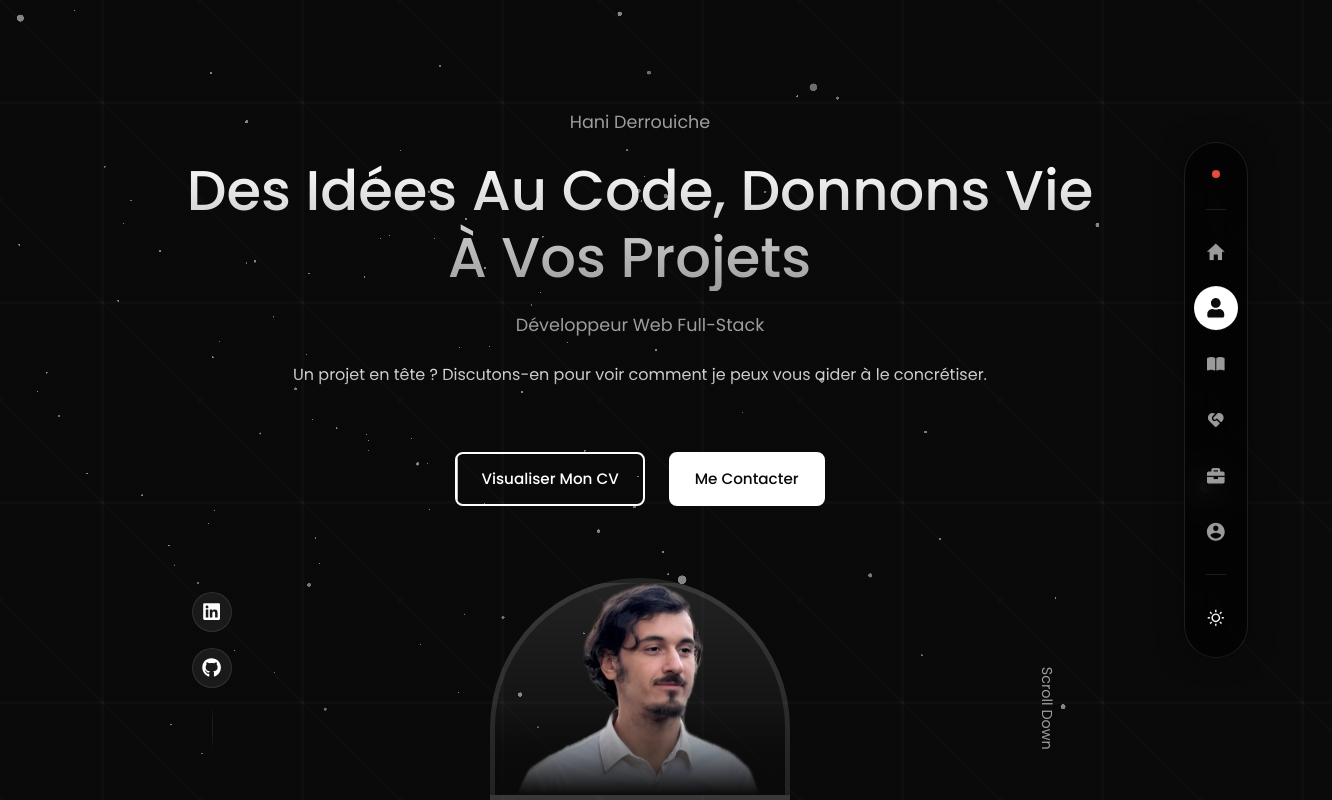
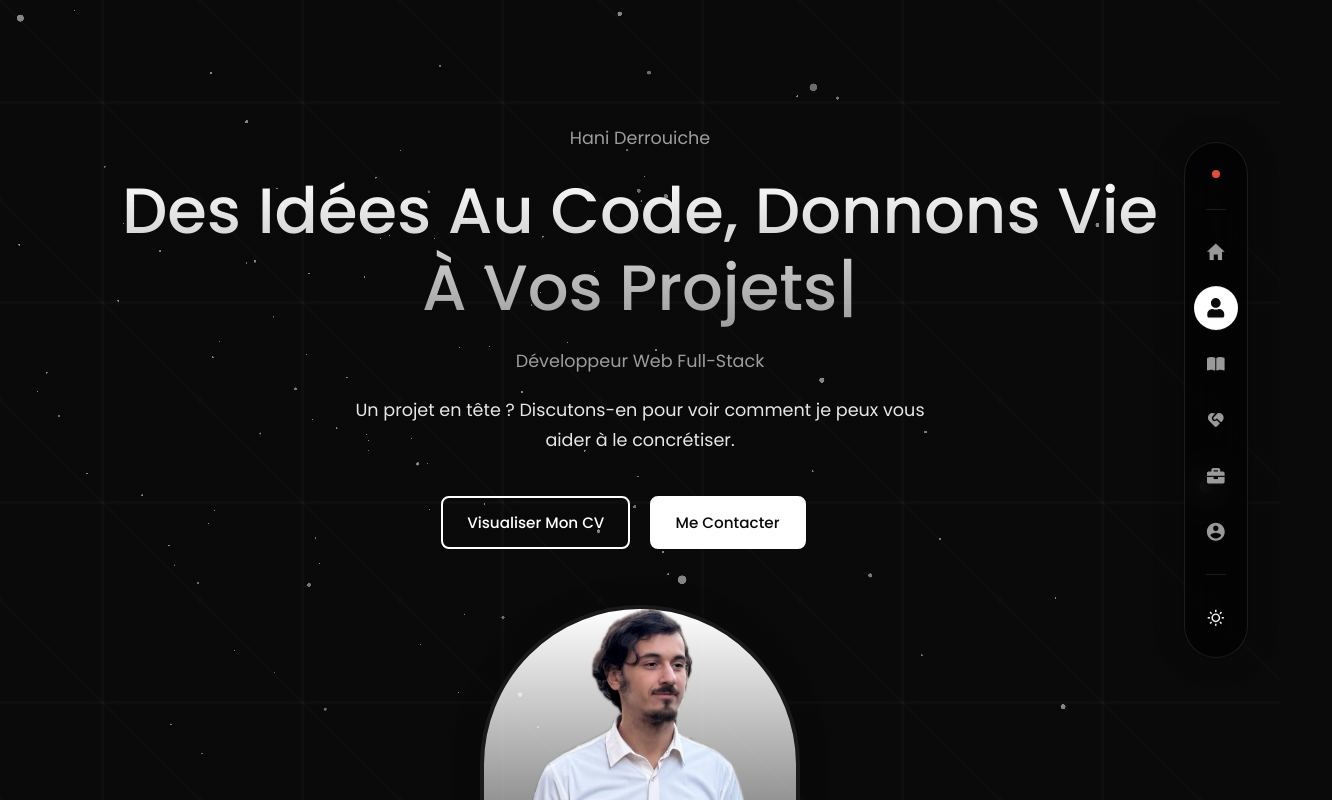
Before and after one commit to Hani19000/Portfolio-Hani, a React (Vite) app in the folder frontend/: page / in a window 1280 px wide. Shown: the top 800 px of the page, 1332 px wide, since content can reach past the window. Built offline with nearby package versions, Linux system fonts and the light colour scheme; no server answers.

Commit message:
add particales react bits

```diff
--- a/frontend/src/components/header/HeaderImage.tsx
+++ b/frontend/src/components/header/HeaderImage.tsx
@@ -12,7 +12,7 @@ const HeaderImage: React.FC<HeaderImageProps> = ({ src, alt = "Profile" }) => (
       alt={alt}
       width="400"
       height="500"
-      loading="lazy"
+      loading="eager"
       decoding="async"
     />
   </div>
--- a/frontend/src/styles/about.css
+++ b/frontend/src/styles/about.css
@@ -1,17 +1,25 @@
 /* ================= ABOUT ================= */
+
 .about__container {
   display: grid;
   grid-template-columns: 35% 50%;
   gap: 15%;
   align-items: flex-start;
 }
-
+.about__content {
+  max-width: 900px;
+}
 /*============== IMAGE PROFIL ==============*/
 .about__me {
   width: 100%;
   aspect-ratio: 1/1;
   border-radius: 2rem;
-  background: transparent;
+  background: linear-gradient(
+    45deg,
+    transparent,
+    var(--color-primary-variant),
+    transparent
+  );
   display: grid;
   place-items: center;
   transition: var(--transition);
@@ -70,8 +78,9 @@
 /*============== CARTES & TIMELINE (Blocs) ==============*/
 .about__cards {
   display: grid;
-  grid-template-columns: repeat(3, 1fr);
+  grid-template-columns: repeat(auto-fit, minmax(220px, 1fr));
   gap: 1.5rem;
+  max-width: 800px;
 }
 
 .about__card,
@@ -82,7 +91,7 @@
 }
 
 .about__card {
-  padding: 2rem 1rem;
+  padding: 1.6rem 1.2rem;
   border-radius: 1rem;
   text-align: center;
 }
@@ -247,8 +256,8 @@
 
 @media screen and (max-width: 600px) {
   .about__me {
-    width: 85%;
-    padding: 1rem;
+    width: 100%;
+    margin-bottom: 2rem;
   }
   .about__me-image {
     width: calc(100%);
@@ -258,14 +267,21 @@
   .about__cards {
     grid-template-columns: 1fr;
     gap: 1rem;
+    max-width: 360px;
+    margin: 0 auto;
   }
+
+  .about__card {
+    padding: 1.3rem 1rem;
+  }
+
+  .about__content p {
+    font-size: 0.9rem;
+    margin: 1.5rem 0 2rem;
+  }
+
   .about__timeline {
     padding: 1.5rem;
-  }
-  .about__timeline-container {
-    padding-left: 1.5rem;
-  }
-  .about__timeline-dot {
-    left: -1.85rem;
+    max-width: 100%;
   }
 }
--- a/frontend/src/styles/experience.css
+++ b/frontend/src/styles/experience.css
@@ -1,27 +1,26 @@
+/* ================= EXPERIENCE ================= */
 .experience__container {
   display: grid;
-  grid-template-columns: 1fr 1fr 1fr;
+  grid-template-columns: repeat(auto-fit, minmax(300px, 1fr));
   gap: 2rem;
-  position: relative;
+  justify-content: center; /* Centre les éléments si la ligne n'est pas pleine */
 }
 
 .experience__container > div {
   background: var(--color-bg-variant);
-  padding: 2.4rem 5rem;
+  padding: 2.4rem;
   border-radius: 2rem;
   border: 1px solid transparent;
   transition: var(--transition);
 }
 
 .experience__container > div:hover {
-  background: rgba(255, 255, 255, 0.02);
+  background: transparent;
   border-color: var(--color-primary-variant);
-  cursor: default;
-  transform: translateY(-10px);
-  box-shadow: 0 20px 40px rgba(0, 0, 0, 0.6);
+  transform: translateY(-5px);
 }
 
-.experience__container > div h3 {
+.experience__container h3 {
   text-align: center;
   margin-bottom: 2rem;
   color: var(--color-primary);
@@ -34,131 +33,36 @@
 }
 
 .experience__details {
-  display: grid;
-  row-gap: 0.5rem;
+  display: flex;
+  gap: 1rem;
 }
 
-/* ========== PARTICULES ========== */
-.particles {
-  position: absolute;
-  inset: 0;
-  overflow: hidden;
-  pointer-events: none;
-}
+/* ======== MEDIA QUERIES ======== */
+@media screen and (max-width: 1024px) {
+  .experience__container {
+    grid-template-columns: repeat(2, minmax(260px, 1fr));
+  }
 
-.particle {
-  position: absolute;
-  width: 4px;
-  transform: translateY(20px);
-  will-change: transform;
-  background: var(--color-primary);
-  border-radius: 50%;
-  opacity: 0;
-  animation: float-particle 10s infinite;
-  box-shadow: 0 0 10px var(--color-primary);
-}
-
-@keyframes float-particle {
-  0% {
-    opacity: 0;
-    transform: translateY(100vh) translateX(0);
-  }
-  10% {
-    opacity: 0.8;
-  }
-  90% {
-    opacity: 0.8;
-  }
-  100% {
-    opacity: 0;
-    transform: translateY(-100px) translateX(100px);
+  .experience__container > div:nth-child(3) {
+    grid-column: 1 / -1;
+    max-width: 500px;
+    margin: 0 auto;
   }
 }
 
-/* ======== MEDIA QUERIES (MEDIUM DEVICES - Tablettes) ======== */
-@media screen and (max-width: 1024px) {
+@media screen and (max-width: 600px) {
   .experience__container {
-    grid-template-columns: 1fr; /* Les blocs Frontend et Backend s'empilent */
-    gap: 2rem;
-  }
-
-  .experience__container > div {
-    width: 80%;
-    margin: 0 auto;
-    padding: 2rem;
-  }
-
-  .experience__content {
-    padding: 1rem;
-  }
-}
-
-/* ======== MEDIA QUERIES (SMALL DEVICES - Mobiles) ======== */
-@media screen and (max-width: 768px) {
-  .experience__container {
+    grid-template-columns: 1fr; /* 1 seule colonne sur mobile */
+    width: 100%;
     gap: 1.5rem;
-  }
-
-  .experience__container > div {
-    width: 100%;
-    padding: 2rem 1.5rem;
-  }
-
-  .experience__container > div h3 {
-    margin-bottom: 2rem;
-    font-size: 1.2rem;
   }
 
   .experience__content {
     grid-template-columns: 1fr 1fr;
-    gap: 1.5rem;
-    row-gap: 2rem;
+    gap: 1rem;
   }
 
-  .experience__details {
-    padding: 0.3rem;
-  }
-
-  .experience__details div h4 {
-    font-size: 0.95rem;
-  }
-
-  .experience__details div small {
-    font-size: 0.8rem;
+  .experience__container > div {
+    padding: 1.5rem; /* Réduction du padding mobile */
   }
 }
-
-@media screen and (max-width: 480px) {
-  .experience__container > div {
-    padding: 1.5rem 1rem;
-  }
-
-  .experience__container > div h3 {
-    font-size: 1.1rem;
-    margin-bottom: 1.5rem;
-  }
-
-  .experience__content {
-    grid-template-columns: 1fr 1fr;
-    gap: 1.2rem;
-  }
-
-  .experience__details {
-    gap: 0.8rem;
-  }
-
-  .experience__details-icon {
-    font-size: 1rem;
-  }
-
-  .experience__details div h4 {
-    font-size: 0.9rem;
-  }
-
-  .experience__details div small {
-    font-size: 0.75rem;
-  }
-  .experience__devops {
-    height: 50vh;
-  }
-}
--- a/frontend/src/styles/header.css
+++ b/frontend/src/styles/header.css
@@ -1,12 +1,17 @@
 /* ================= HEADER ================= */
 header {
-  height: 100vh;
-  padding-top: 7rem;
-  overflow: visible;
-  position: relative;
+  min-height: 100vh;
+  height: auto;
+  padding-top: clamp(8rem, 15vh, 12rem);
+  padding-bottom: clamp(3rem, 6vh, 6rem);
+  display: flex;
+  align-items: center;
+  justify-content: center;
+  overflow: hidden;
 }
 
 .header__container {
+  width: var(--container-width-lg);
   height: 100%;
   display: flex;
   flex-direction: column;
@@ -21,11 +26,11 @@ header {
 .header__container h5 {
   font-weight: 400;
   color: var(--color-light);
-  font-size: clamp(0.9rem, 2vw, 1.1rem);
+  font-size: clamp(0.9rem, 1.5vw, 1.1rem);
 }
 
 .header__container h1 {
-  font-size: clamp(2rem, 5vw, 3.5rem);
+  font-size: clamp(2.2rem, 6vw, 4rem);
   color: var(--color-white);
   background: linear-gradient(
     to bottom,
@@ -35,34 +40,34 @@ header {
   -webkit-background-clip: text;
   background-clip: text;
   -webkit-text-fill-color: transparent;
+  line-height: 1.2;
 }
+
 .header__container p {
-  font-size: clamp(0.5rem, 3vw);
+  max-width: 600px;
+  margin: 0 auto;
+  font-size: clamp(0.9rem, 2vw, 1.1rem);
   color: var(--color-white);
-  background: linear-gradient(
-    to bottom,
-    var(--color-white),
-    var(--color-light)
-  );
-  -webkit-background-clip: text;
-  background-clip: text;
-  -webkit-text-fill-color: transparent;
+  opacity: 0.9;
 }
+
 /*============== CTA & SOCIALS ==============*/
 .cta {
-  display: flex;
-  gap: 1.5rem;
+  display: grid;
+  gap: 1.2rem;
+  grid-template-columns: repeat(2, 1fr);
   justify-content: center;
   align-items: center;
-  margin-top: 2.5rem;
+  margin-top: 1rem;
 }
 
 .header__socials {
   position: absolute;
-  left: 2rem;
+  left: 0;
   bottom: 3rem;
   display: flex;
   flex-direction: column;
+  align-items: center;
   gap: 1rem;
   z-index: 3;
 }
@@ -71,13 +76,13 @@ header {
   display: flex;
   align-items: center;
   justify-content: center;
-  width: 40px;
-  height: 40px;
+  width: 35px;
+  height: 35px;
   border-radius: 50%;
   background: var(--color-bg-variant);
   border: 1px solid var(--border-color);
   color: var(--color-primary);
-  font-size: 1.2rem;
+  font-size: 1rem;
   transition: var(--transition);
   backdrop-filter: blur(5px);
 }
@@ -85,165 +90,197 @@ header {
 .header__socials a:hover {
   background: var(--color-primary);
   color: var(--color-bg);
-  transform: scale(1.1);
-  box-shadow: 0 0 20px rgba(255, 255, 255, 0.15);
+  transform: translateY(-3px);
 }
 
 .header__socials::after {
   content: "";
   width: 1px;
-  height: 3rem;
-  background: linear-gradient(transparent, var(--border-color), transparent);
-  align-self: center;
+  height: 2rem;
+  background: var(--color-primary);
 }
 
 /*============== IMAGE ADAPTATIVE ==============*/
 .me {
-  width: clamp(300px, 30%, 400px);
-  aspect-ratio: 1/1.7;
-  background: linear-gradient(var(--border-color), transparent);
-  border-radius: 13rem 13rem 0 0;
-  margin-top: 3rem;
+  width: clamp(280px, 25vw, 400px);
+  aspect-ratio: 1 / 1.4;
+  background: linear-gradient(var(--color-primary), transparent);
+  border-radius: 15rem 15rem 0 0;
+  margin-top: 2rem;
   overflow: hidden;
   display: flex;
   align-items: flex-end;
   justify-content: center;
   position: relative;
-  border: 5px solid var(--border-color);
-}
-
-.me::before {
-  content: "";
-  position: absolute;
-  inset: 0;
-  background: linear-gradient(180deg, transparent 60%, var(--color-bg));
-  z-index: 1;
+  border: 4px solid var(--color-bg-variant);
+  box-shadow: 0 0 30px rgba(0, 0, 0, 0.2);
 }
 
 .me img {
-  width: 100%;
-  height: 100%;
+  width: 78%;
   object-fit: cover;
   filter: grayscale(0%);
-  transition:
-    filter 400ms ease,
-    transform 300ms ease;
-  object-position: center top;
+  transition: var(--transition);
 }
 
-.me:hover img,
-.me:active img {
+.me:hover img {
   filter: grayscale(100%);
-  transform: scale(1.02);
-}
-
-/* Inversion Grayscale Light Mode */
-.light-mode .me img {
-  filter: grayscale(100%);
-}
-.light-mode .me:hover img,
-.light-mode .me:active img {
-  filter: grayscale(0%);
+  transform: scale(1.05);
 }
 
 /*============== SCROLL & STATS ==============*/
 .scroll__down {
   position: absolute;
-  right: 2rem;
+  right: -1rem;
   bottom: 5rem;
-  font-size: 0.9rem;
+  font-size: 0.85rem;
   transform: rotate(90deg);
-  color: var(--color-light);
-  display: flex;
-  align-items: center;
-  gap: 0.5rem;
-  transition: var(--transition);
-  z-index: 3;
-}
-
-.scroll__down:hover {
   color: var(--color-primary);
-  transform: rotate(90deg) translateX(5px);
+  font-weight: 300;
 }
 
 .header__stats {
   display: flex;
-  gap: 3rem;
-  margin: 2rem 0;
+  gap: clamp(1rem, 3vw, 3rem);
+  margin-top: 2rem;
   justify-content: center;
+  flex-wrap: wrap;
 }
 
 .stat {
   text-align: center;
-  padding: 1rem 1.5rem;
+  padding: 0.8rem 1.2rem;
   background: var(--color-bg-variant);
   border-radius: 1rem;
   border: 1px solid var(--border-color);
-  transition: var(--transition);
-  backdrop-filter: blur(10px);
+  min-width: 120px;
 }
 
 .stat h3 {
-  font-size: 2rem;
+  font-size: clamp(1.5rem, 3vw, 2rem);
   color: var(--color-white);
-  margin-bottom: 0.3rem;
-}
-.stat p {
-  font-size: 0.85rem;
-  color: var(--color-light);
 }
 
-.header__cta {
-  display: flex;
-  justify-content: center;
-  gap: 2rem;
-}
+/* ================= MEDIA QUERIES (RESPONSIVE) ================= */
 
-.cursor {
-  display: inline-block;
-  margin-left: 3px;
-  color: var(--color-primary);
-  animation: blink 1s infinite;
-}
-
-@keyframes blink {
-  0%,
-  49% {
-    opacity: 1;
+/* ---------- Desktop Large (1920px) ---------- */
+@media screen and (min-width: 1920px) {
+  .header__container {
+    max-width: 1400px;
   }
-  50%,
-  100% {
-    opacity: 0;
+  .me {
+    width: 450px;
   }
 }
 
-/* ======== MEDIA QUERIES ======== */
+/* ---------- Desktop Standard (1280px) ---------- */
+@media screen and (max-width: 1280px) {
+  .header__container {
+    width: 85%;
+  }
+}
+
+/* ---------- Tablettes (1024px & 768px) ---------- */
 @media screen and (max-width: 1024px) {
   header {
-    height: 90vh;
+    min-height: auto; /* Permet au header de s'adapter au contenu */
+    padding-top: 6rem;
+    padding-bottom: 4rem;
   }
+
+  .header__container {
+    justify-content: flex-start; /* Aligne le contenu vers le haut pour éviter le trou */
+    gap: 1rem;
+  }
+
   .me {
-    width: 300px;
-    height: 380px;
+    width: 250px;
+    margin-top: 1rem;
   }
 }
 
 @media screen and (max-width: 768px) {
-  .header__socials,
+  .header__description {
+    display: none;
+  }
+
+  .header__socials {
+    position: relative;
+    flex-direction: row;
+    bottom: 0;
+    left: 0;
+    margin: 1rem 0; /* Réduit l'espace autour des icônes */
+    gap: 1.5rem;
+  }
+
+  .header__socials::after {
+    display: none;
+  }
   .scroll__down {
     display: none;
   }
-  header {
-    height: auto;
-    padding-top: 7rem;
-    overflow: visible;
-    position: relative;
-  }
 
-  .me {
-    order: 1;
-  }
   .header__cta {
+    margin-top: 0.5rem;
     order: 2;
   }
 }
+
+/* ---------- Mobiles (480px & 375px) ---------- */
+@media screen and (max-width: 480px) {
+  header {
+    padding-top: 5rem;
+    min-height: 100vh; /* On garde 100vh mais avec un meilleur alignement */
+  }
+
+  .header__container {
+    gap: 0.8rem; /* On resserre tout le monde */
+    justify-content: center; /* On recentre verticalement mais avec moins d'espace mort */
+  }
+
+  .header__container h1 {
+    font-size: 1.8rem;
+    margin-bottom: 0.5rem;
+    line-height: 1.1;
+  }
+
+  .header__container h5 {
+    font-size: 0.85rem;
+  }
+
+  /* Gestion de l'image pour combler le vide */
+  .me {
+    width: 300px; /* Taille optimale pour laisser voir le reste */
+    margin-top: 0.5rem;
+    aspect-ratio: 1 / 1.5; /* Un peu plus courte sur mobile */
+  }
+
+  .header__stats {
+    display: grid;
+    grid-template-columns: 1fr 1fr;
+    gap: 0.6rem;
+    width: 90%;
+    margin-top: 1rem;
+  }
+
+  .stat {
+    padding: 0.5rem;
+  }
+
+  .stat h3 {
+    font-size: 1.2rem;
+  }
+}
+
+/* Correction spécifique 375px (iPhone etc.) */
+@media screen and (max-width: 375px) {
+  .header__container h1 {
+    font-size: 1.6rem;
+  }
+  .me {
+    width: 180px;
+  }
+  .header__container {
+    gap: 0.5rem;
+  }
+}
--- a/frontend/src/styles/services.css
+++ b/frontend/src/styles/services.css
@@ -173,15 +173,29 @@
 @media screen and (max-width: 768px) {
   .services__container {
     grid-template-columns: 1fr;
+    max-width: 380px;
+    margin: 0 auto;
   }
+
   .service {
-    min-height: auto;
+    min-height: unset;
   }
+
   .service__head {
-    padding: 1.5rem;
+    padding: 1.4rem;
   }
+
   .service__list {
-    padding: 2rem 1.5rem;
+    padding: 1.5rem 1.3rem;
+    gap: 0.8rem;
+  }
+
+  .service__list p {
+    font-size: 0.9rem;
+  }
+
+  .service__footer {
+    padding: 1rem;
   }
 }
 
```
